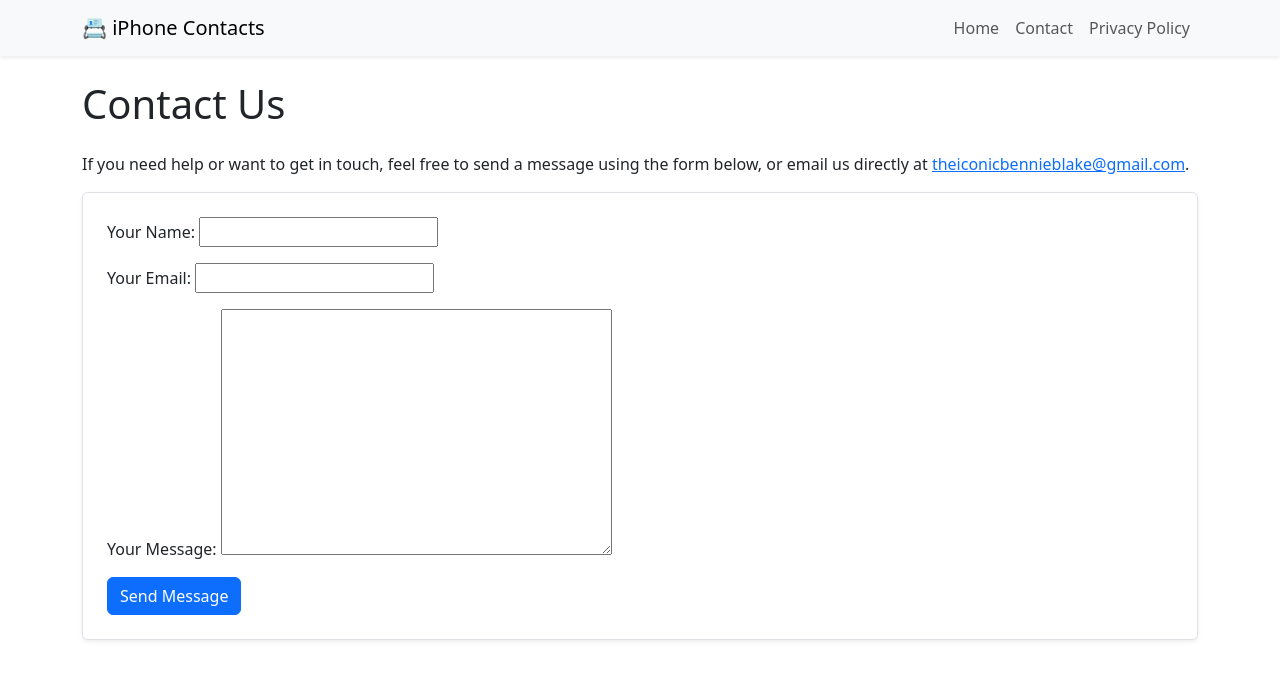
After one commit to StepheeGee/iphone_contacts, a Django app: page /contact/ in a window 1280 px wide. The commit adds this page. Shown: the top 689 px of the page. Run offline with Django 5.2, Linux system fonts and the light colour scheme.

Commit message:
added privacy and contact pages

```diff
--- a/contacts/forms.py
+++ b/contacts/forms.py
@@ -4,3 +4,8 @@ from django import forms
 
 class VCFUploadForm(forms.Form):
     vcf_file = forms.FileField()
+
+class ContactForm(forms.Form):
+    name = forms.CharField(max_length=100, label='Your Name')
+    email = forms.EmailField(label='Your Email')
+    message = forms.CharField(widget=forms.Textarea, label='Your Message')
--- a/contacts/templates/contacts/base.html
+++ b/contacts/templates/contacts/base.html
@@ -21,9 +21,26 @@
     <!-- ✅ Navbar -->
     <nav class="navbar navbar-expand-lg navbar-light bg-light mb-4 shadow-sm">
         <div class="container">
-            <a class="navbar-brand" href="#">📇 iPhone Contacts</a>
+          <a class="navbar-brand" href="{% url 'upload_vcf' %}">📇 iPhone Contacts</a>
+          <button class="navbar-toggler" type="button" data-bs-toggle="collapse" data-bs-target="#navbarNav">
+            <span class="navbar-toggler-icon"></span>
+          </button>
+          <div class="collapse navbar-collapse justify-content-end" id="navbarNav">
+            <ul class="navbar-nav">
+              <li class="nav-item">
+                <a class="nav-link" href="{% url 'upload_vcf' %}">Home</a>
+              </li>
+              <li class="nav-item">
+                <a class="nav-link" href="{% url 'contact' %}">Contact</a>
+              </li>
+              <li class="nav-item">
+                <a class="nav-link" href="{% url 'privacy' %}">Privacy Policy</a>
+              </li>
+            </ul>
+          </div>
         </div>
-    </nav>
+      </nav>
+
 
     <!-- ✅ Main content area -->
     <div class="container">
--- /dev/null
+++ b/contacts/templates/contacts/contact.html
@@ -0,0 +1,16 @@
+{% extends 'contacts/base.html' %}
+
+{% block title %}Contact Us{% endblock %}
+
+{% block content %}
+<h1 class="mb-4">Contact Us</h1>
+<p>If you need help or want to get in touch, feel free to send a message using the form below, or email us directly at
+  <a href="mailto:theiconicbennieblake@gmail.com">theiconicbennieblake@gmail.com</a>.
+</p>
+
+<form method="post" class="border rounded p-4 shadow-sm mt-3">
+  {% csrf_token %}
+  {{ form.as_p }}
+  <button type="submit" class="btn btn-primary">Send Message</button>
+</form>
+{% endblock %}
--- a/contacts/urls.py
+++ b/contacts/urls.py
@@ -3,4 +3,6 @@ from . import views
 
 urlpatterns = [
     path('', views.upload_vcf, name='upload_vcf'),
+    path('privacy/', views.privacy_policy, name='privacy'),
+    path('contact/', views.contact_view, name='contact'),
 ]
--- a/contacts/views.py
+++ b/contacts/views.py
@@ -1,9 +1,7 @@
-# contacts/views.py
-
 from django.shortcuts import render, redirect
 from django.http import HttpResponse
 from django.contrib import messages
-from .forms import VCFUploadForm
+from .forms import VCFUploadForm, ContactForm  # ⬅️ add ContactForm
 from .utils import parse_vcf_to_xls
 import tempfile
 
@@ -31,3 +29,22 @@ def upload_vcf(request):
         form = VCFUploadForm()
 
     return render(request, 'contacts/upload.html', {'form': form})
+
+
+# ✅ Privacy Policy View
+def privacy_policy(request):
+    return render(request, 'contacts/privacy.html')
+
+
+# ✅ Contact Form View
+def contact_view(request):
+    if request.method == 'POST':
+        form = ContactForm(request.POST)
+        if form.is_valid():
+            # (Optional) Save or send email here
+            messages.success(request, "Thanks for reaching out! We'll get back to you soon.")
+            return redirect('contact')  # prevents re-submission on refresh
+    else:
+        form = ContactForm()
+
+    return render(request, 'contacts/contact.html', {'form': form})
```
Also changed, not shown: contacts/templates/contacts/privacy.html (added, +13 -0 lines), iphone_contacts/settings.py (+6 -2 lines).
